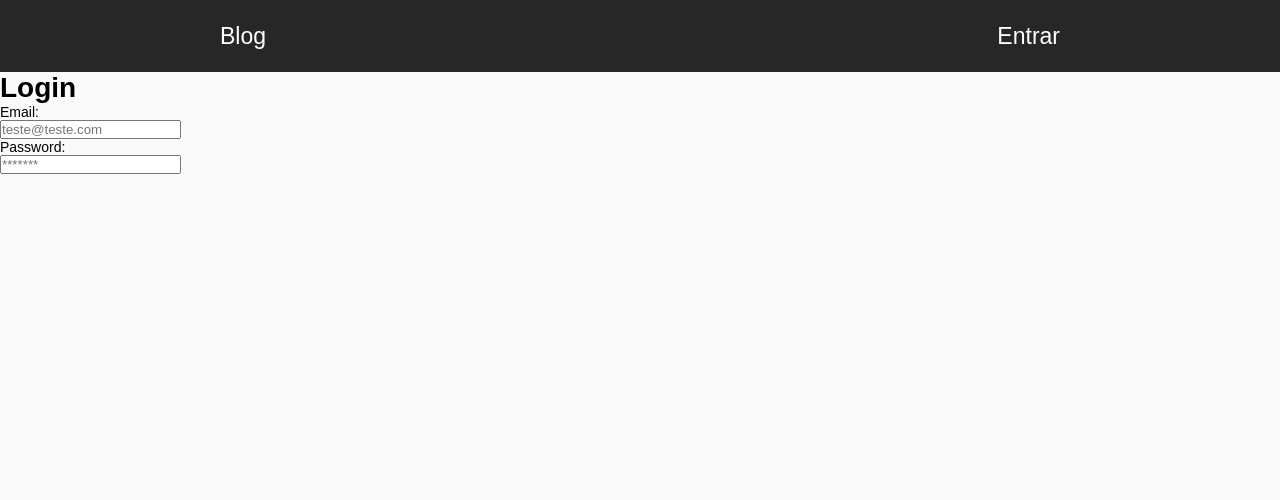
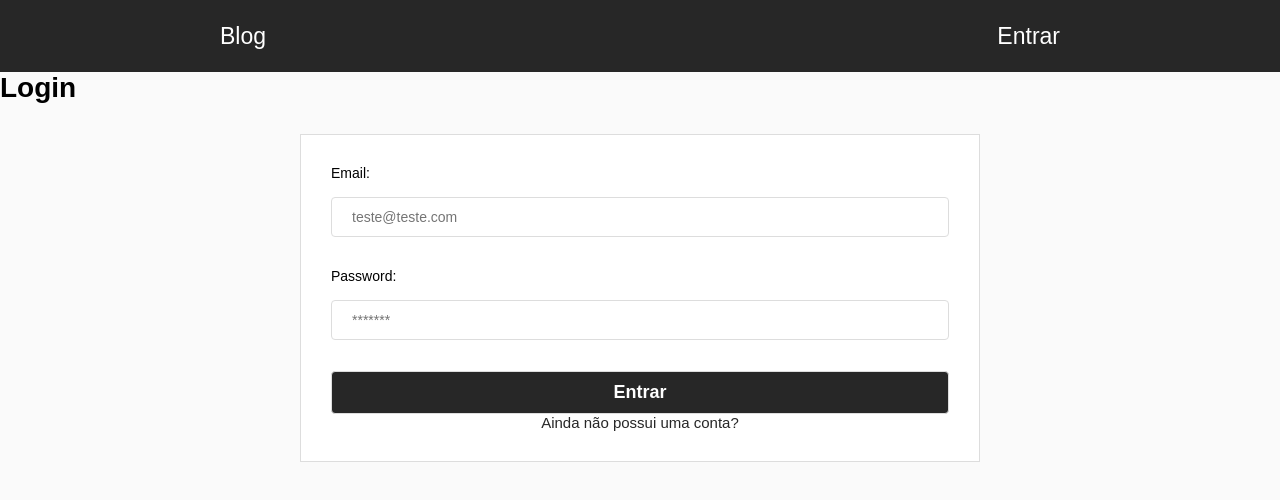
Before and after one commit to jamesSena/react_blog, a React (Create React App) app: page /Login in a window 1280 px wide. Shown: the top 500 px of the page. Built offline with nearby package versions, Linux system fonts and the light colour scheme; no server answers.

Commit message:
adicionando o CSS para o login

```diff
--- a/src/components/Login/index.js
+++ b/src/components/Login/index.js
@@ -1,7 +1,7 @@
 import React, {Component} from 'react';
 import {Link, withRouter} from 'react-router-dom';
 import firebase from '../../firebase';
-
+import './login.css'
 class Login extends Component{
     constructor(props){
         super(props);
@@ -9,12 +9,37 @@ class Login extends Component{
             email:'',
             password:'',
         };
+        this.entrar = this.entrar.bind(this);
+        this.login = this.login.bind(this);
+
     }
+    entrar(e){
+        e.preventDefault();
+
+    }
+
+    login = async() => {
+        const {email, password} = this.state;
+        try{
+            await firebase.login(email, password).catch((error)=>{
+                if(error.code ==='auth/user-not-found'){
+                    alert("usuario invalido");
+                }else{
+                    alert('Codigo de erro: ' + error.code);
+                }
+
+            });
+        }catch(e){
+            alert('error: ' + e);
+
+        }
+    }
+
     render(){
         return(
             <div>
                 <h1>Login</h1>
-                <form>
+                <form onSubmit={this.entrar} id="login">
                     <label>Email: </label> <br/>
                     <input type="email" autoComplete="off" autoFocus value={this.state.email}
                     onChange={(event)=> this.setState({email: event.target.value})} placeholder="teste@teste.com"
@@ -24,6 +49,8 @@ class Login extends Component{
                     <input type="password" autoComplete="off" value={this.state.password}
                     onChange={(event)=> this.setState({password: event.target.value})} placeholder="*******"
                     /><br/>
+                    <button type="submit">Entrar</button>
+                    <Link to="/register"> Ainda não possui uma conta? </Link>
                 </form>
             </div>
         );
--- /dev/null
+++ b/src/components/Login/login.css
@@ -0,0 +1,37 @@
+
+form#login{
+    widows: 100%;
+    max-width: 680px;
+    margin:30px auto 0;
+    padding: 30px;
+    background: #fff;
+    border: 1px solid #DDD;
+    display: flex;
+    flex-direction: column;/* Um abaixo do outro tipo colunas */
+}
+form#login input{
+    margin-bottom:15px;
+    height: 40px;
+    border-radius: 4px;
+    border: 1px solid #DDD;
+    padding:0 20px;
+    font-size: 14px;
+}
+
+form#login button{
+    border-radius: 4px;
+    border: 1px solid #DDD;
+    padding:10px 20px;
+    font-size: 18px;
+    font-weight: bold;
+    background: #272727;
+    color:#fff;
+    cursor: pointer;
+
+}
+form#login a{
+    text-align: center;
+    text-decoration: none;
+    font-size: 15px;
+    color: #272727
+}
```
